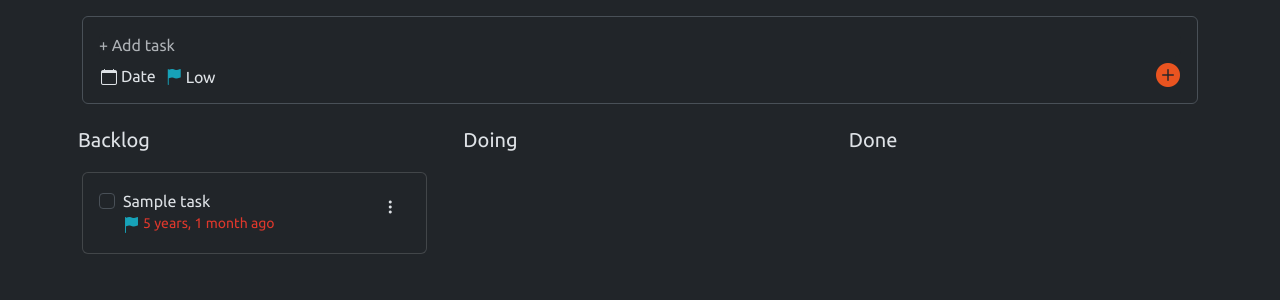
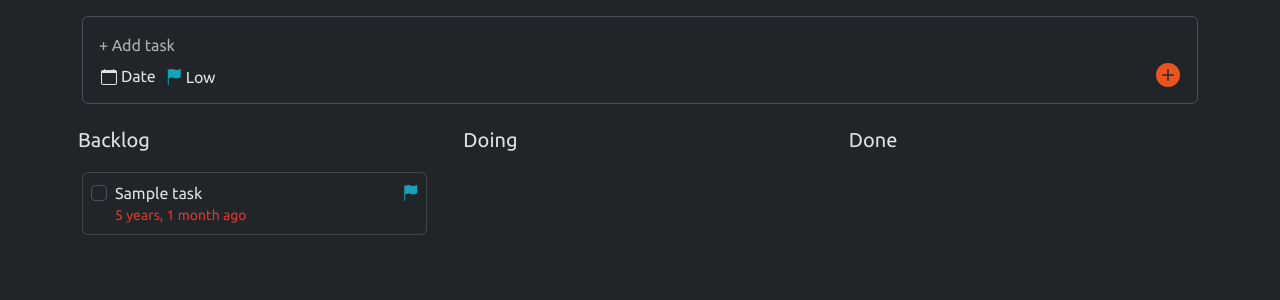
Before and after one commit to andrianllmm/backlogs, a Django app: page / in a window 1280 px wide. Shown: the part 56-356 px from the top of the page. Run offline with Django 5.2, Linux system fonts and the light colour scheme; a user stored in the database is signed in; tables that the repository leaves empty hold one stand-in row (values such as "Sample post"); some libraries are stand-ins or nearby versions.

Commit message:
Update task card

```diff
--- a/todolist/templates/todolist/components/task_card.html
+++ b/todolist/templates/todolist/components/task_card.html
@@ -1,33 +1,20 @@
 {% load humanize %}
 <div class="kanban-task card cursor-grab" draggable="true">
-    <div class="card-body d-flex gap-1">
-        {% comment %} Checkbox to update status {% endcomment %}
+    <div class="card-body d-flex gap-1 p-2">
         {% include "components/status-checkbox-form.html" with pk=task.id status=task.status id="status-form-{{ task.id }}" %}
-        {% comment %} Details {% endcomment %}
-        <div class="d-flex flex-column align-items-start w-100">
-            {% comment %} Title that opens modal {% endcomment %}
+        <div class="w-100">
             <button type="button"
-                    class="card-title btn btn-unstyled underline-hover text-start m-0 p-0 w-100"
+                    class="btn btn-unstyled d-flex flex-column align-items-start text-start m-0 p-0 w-100"
                     data-bs-toggle="modal"
-                    data-bs-target="#modal-{{ task.id }}">{{ task.title }}</button>
-            {% comment %} Date and priority {% endcomment %}
-            <div class="d-flex gap-1">
-                <i class="bi bi-flag-fill {% if task.priority == 0 %}text-info{% elif task.priority == 1 %}text-warning{% elif task.priority == 2 %}text-danger{% endif %}"></i>
+                    data-bs-target="#modal-{{ task.id }}">
+                <span class="card-title text-truncate underline-hover m-0 p-0">{{ task.title }}</span>
                 {% if task.due_date %}
                     <small class="{% if task.is_overdue %}text-danger{% else %}text-muted{% endif %} ">{{ task.due_date|naturaltime }}</small>
                 {% endif %}
-            </div>
+            </button>
         </div>
-        {% comment %} Dropdown menu {% endcomment %}
-        <div class="dropdown ms-auto">
-            <button type="button" class="btn btn-unstyled" data-bs-toggle="dropdown">
-                <i class="bi bi-three-dots-vertical"></i>
-            </button>
-            <ul class="dropdown-menu dropdown-menu-end">
-                <li>
-                    <button class="dropdown-item">Action</button>
-                </li>
-            </ul>
+        <div>
+            <i class="bi bi-flag-fill {% if task.priority == 0 %}text-info{% elif task.priority == 1 %}text-warning{% elif task.priority == 2 %}text-danger{% endif %}"></i>
         </div>
     </div>
 </div>
```
